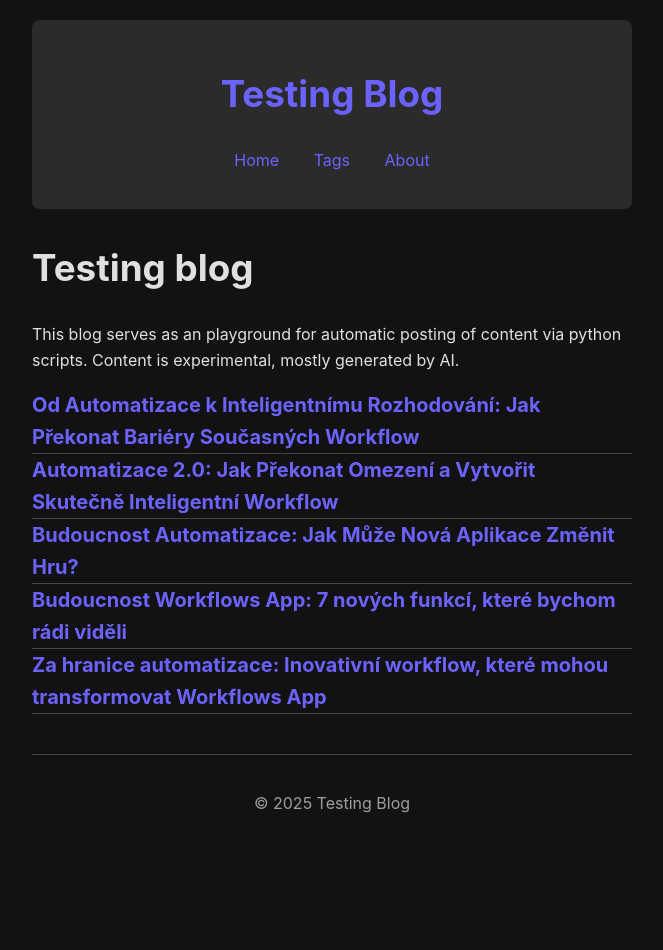
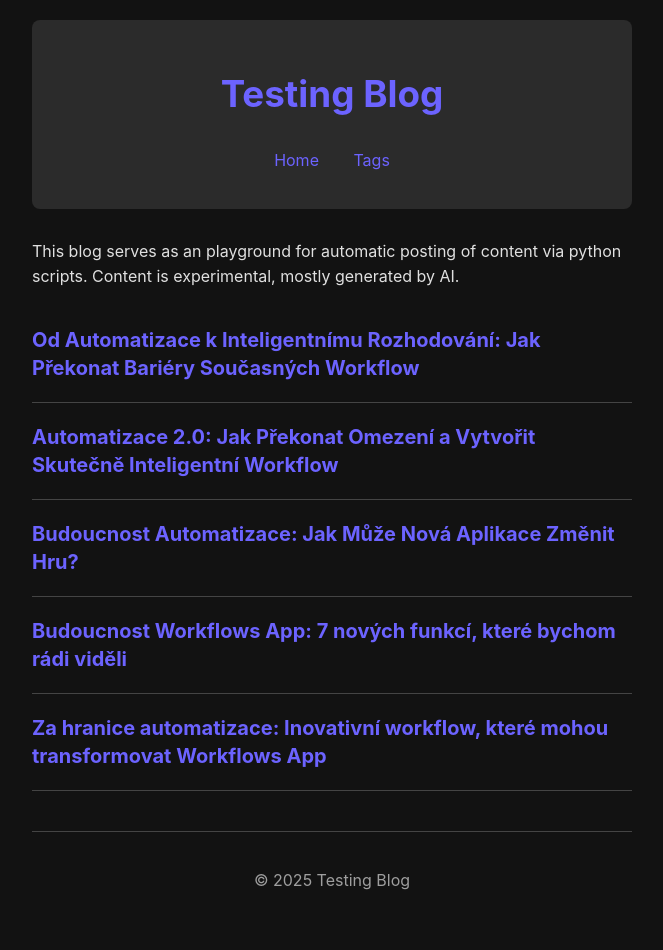
Before and after one commit to holaneu/agentic-workflow, a Jekyll site: the page built from docs/index.md, in a window 1280 px wide. Shown: the whole page, without its empty margins (308-971 px from the left). Built offline with Jekyll 4.4.1, drawn with Linux system fonts in a browser that asks for light colours; before the commit the page ends 900 px from its top, so only the background shows below that.

Commit message:
udpate blog style

```diff
--- a/docs/_layouts/default.html
+++ b/docs/_layouts/default.html
@@ -11,7 +11,7 @@
     <nav>
       <a href="{{ site.baseurl }}">Home</a>
       <a href="{{ site.baseurl }}/tags">Tags</a>
-      <a href="{{ site.baseurl }}/about">About</a>
+      <!--<a href="{{ site.baseurl }}/about">About</a>-->
     </nav>
   </header>
 
--- a/docs/assets/style.css
+++ b/docs/assets/style.css
@@ -149,11 +149,13 @@ footer {
 
 article {
   border-bottom: 1px solid var(--bg-tertiary);
+  padding: 20px 0;
 }
 
 article .post-title  {
   font-size: 20px;
   font-weight: bold;
+  line-height: 1.4;
 }
 
 article .post-title a {
--- a/docs/index.md
+++ b/docs/index.md
@@ -2,8 +2,6 @@
 layout: default
 title: "Home"
 ---
-
-# Testing blog
 
 This blog serves as an playground for automatic posting of content via python scripts.
 Content is experimental, mostly generated by AI.
```
